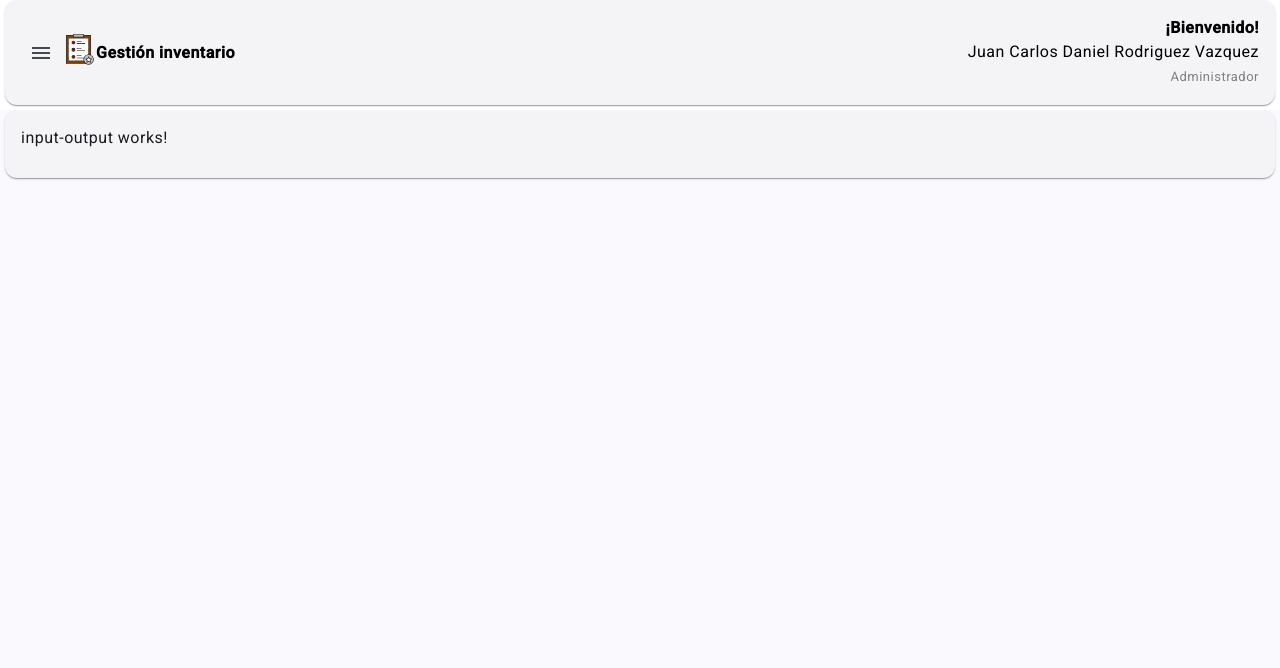
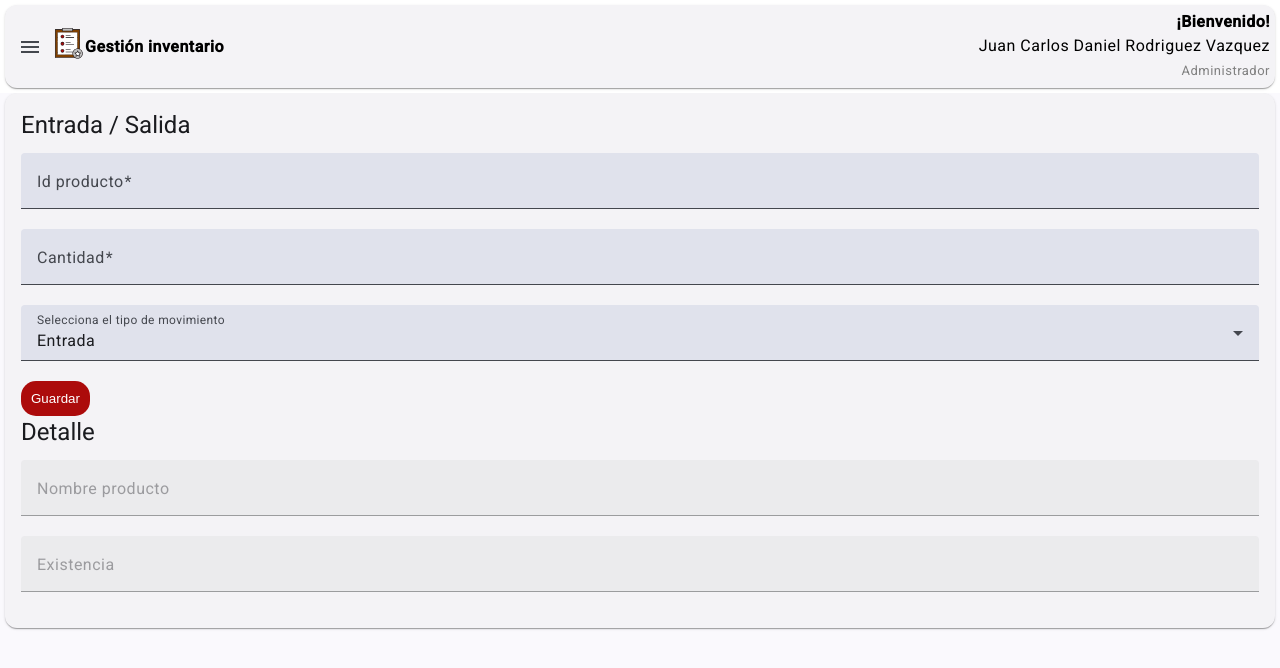
Before and after one commit to Danielbulevare/inventary-frontend, an Angular app: page /inventory-management/input-output in a window 1280 px wide. Shown: the top 668 px of the page. Built offline with nearby package versions, Linux system fonts and the light colour scheme.

Commit message:
Se implementó el diseño de la pantalla Input-output

```diff
--- a/src/app/Shared/components/header/header.component.css
+++ b/src/app/Shared/components/header/header.component.css
@@ -1,4 +1,4 @@
-section, article, div, h5, h6{
+section, article, div, strong, span{
   margin: 0;
   padding: 0;
   box-sizing: border-box;
@@ -27,3 +27,11 @@ span{
   font-size: small;
   color: gray;
 }
+
+.margin{
+  margin: 5px;
+}
+
+.padding{
+  padding: 5px;
+}
--- a/src/app/Shared/components/header/header.component.html
+++ b/src/app/Shared/components/header/header.component.html
@@ -1,5 +1,4 @@
-<mat-card appearance="raised">
-  <mat-card-content>
+<mat-card appearance="raised" class="margin padding">
     <section class="align-to-ends">
       <section class="logo">
         <article>
@@ -28,5 +27,4 @@
         <div><span>Administrador</span></div>
       </section>
     </section>
-  </mat-card-content>
 </mat-card>
--- /dev/null
+++ b/src/app/inventoryManagement/components/detail-form/detail-form.component.html
@@ -0,0 +1,18 @@
+<form [formGroup]="form">
+  <!--Entrada nombre producto-->
+  <mat-form-field class="wide-container">
+    <mat-label>Nombre producto</mat-label>
+    <input matInput type="text" formControlName="nameProduct" placeholder="Ej. Caja 1" />
+  </mat-form-field>
+
+  <!--Entrada cantidad-->
+  <mat-form-field class="wide-container">
+    <mat-label>Existencia</mat-label>
+    <input
+      matInput
+      type="text"
+      formControlName="existence"
+      placeholder="Ej. 1000"
+    />
+  </mat-form-field>
+</form>
--- /dev/null
+++ b/src/app/inventoryManagement/components/detail-form/detail-form.component.ts
@@ -0,0 +1,34 @@
+import { Component } from '@angular/core';
+import { MatInputModule } from '@angular/material/input';
+import {
+  FormControl,
+  FormGroup,
+  FormsModule,
+  ReactiveFormsModule,
+} from '@angular/forms';
+import { MatFormFieldModule } from '@angular/material/form-field';
+
+@Component({
+  selector: 'app-detail-form',
+  standalone: true,
+  imports: [
+    MatInputModule,
+    FormsModule,
+    ReactiveFormsModule,
+    MatFormFieldModule,
+  ],
+  templateUrl: './detail-form.component.html',
+  styleUrl: './detail-form.component.css',
+})
+export class DetailFormComponent {
+  form = new FormGroup({
+    nameProduct: new FormControl(''),
+    existence: new FormControl(''),
+  });
+
+  constructor() {
+    // Desactiva el control
+    this.form.get('nameProduct')?.disable();
+    this.form.get('existence')?.disable();
+  }
+}
--- /dev/null
+++ b/src/app/inventoryManagement/components/form-input-output/form-input-output.component.html
@@ -0,0 +1,60 @@
+<form>
+  <!--Entrada Id producto-->
+  <mat-form-field class="wide-container">
+    <mat-label>Id producto</mat-label>
+    <input matInput type="text" [formControl]="idProduct" placeholder="Ej. 1" />
+    @if (idProduct.value) {
+    <button
+      type="button"
+      matSuffix
+      mat-icon-button
+      aria-label="Clear"
+      (click)="idProduct.setValue('')"
+    >
+      <mat-icon>close</mat-icon>
+    </button>
+    } @if (idProduct.hasError('required')) {
+    <mat-error>El número de Id es <strong>requerido</strong></mat-error>
+    } @if(idProduct.hasError('pattern')){
+    <mat-error
+      >Solo se deben introducir <strong>números enteros</strong></mat-error
+    >}
+  </mat-form-field>
+
+  <!--Entrada cantidad-->
+  <mat-form-field class="wide-container">
+    <mat-label>Cantidad</mat-label>
+    <input
+      matInput
+      type="text"
+      [formControl]="quantity"
+      placeholder="Ej. 1000"
+    />
+    @if (quantity.value) {
+    <button
+      type="button"
+      matSuffix
+      mat-icon-button
+      aria-label="Clear"
+      (click)="quantity.setValue('')"
+    >
+      <mat-icon>close</mat-icon>
+    </button>
+    } @if (quantity.hasError('required')) {
+    <mat-error>La cantidad es <strong>requerida</strong></mat-error>
+    } @if(quantity.hasError('pattern')){
+    <mat-error
+      >Solo se deben introducir <strong>números enteros</strong></mat-error
+    >}
+  </mat-form-field>
+
+  <!--Entrada movimiento-->
+  <mat-form-field class="wide-container">
+    <mat-label>Selecciona el tipo de movimiento</mat-label>
+    <mat-select [formControl]="move">
+      <mat-option value="1">Entrada</mat-option>
+      <mat-option value="2">Salida</mat-option>
+    </mat-select>
+  </mat-form-field>
+  <button type="button" class="btn">Guardar</button>
+</form>
--- /dev/null
+++ b/src/app/inventoryManagement/components/form-input-output/form-input-output.component.ts
@@ -0,0 +1,39 @@
+import { Component } from '@angular/core';
+import { MatInputModule } from '@angular/material/input';
+import { MatIconModule } from '@angular/material/icon';
+import { MatButtonModule } from '@angular/material/button';
+import { MatFormFieldModule } from '@angular/material/form-field';
+import {
+  FormControl,
+  FormsModule,
+  ReactiveFormsModule,
+  Validators,
+} from '@angular/forms';
+import { MatSelectModule } from '@angular/material/select';
+
+@Component({
+  selector: 'app-form-input-output',
+  standalone: true,
+  imports: [
+    MatInputModule,
+    MatIconModule,
+    MatButtonModule,
+    MatFormFieldModule,
+    FormsModule,
+    ReactiveFormsModule,
+    MatSelectModule,
+  ],
+  templateUrl: './form-input-output.component.html',
+  styleUrl: './form-input-output.component.css',
+})
+export class FormInputOutputComponent {
+  idProduct = new FormControl('', [
+    Validators.required,
+    Validators.pattern('^[0-9]*$'),
+  ]);
+  quantity = new FormControl('', [
+    Validators.required,
+    Validators.pattern('^[0-9]*$'),
+  ]);
+  move = new FormControl('1');
+}
--- a/src/app/inventoryManagement/pages/input-output/input-output.component.html
+++ b/src/app/inventoryManagement/pages/input-output/input-output.component.html
@@ -1 +1,4 @@
-<p>input-output works!</p>
+<h6>Entrada / Salida</h6>
+<app-form-input-output/>
+<h6>Detalle</h6>
+<app-detail-form/>
--- a/src/app/inventoryManagement/pages/products/components/form/form.component.css
+++ b/src/app/inventoryManagement/pages/products/components/form/form.component.css
@@ -1,7 +1,3 @@
-.wide-container {
-  width: 100%;
-}
-
 .status-color{
   color: green;
 }
--- a/src/styles.css
+++ b/src/styles.css
@@ -17,6 +17,10 @@ body { margin: 0; font-family: Roboto, "Helvetica Neue", sans-serif; }
   width: 100%;
 }
 
+.wide-container {
+  width: 100%;
+}
+
 mat-card {
   margin-bottom: 5px;
   margin-left: 5px;
```
Also changed, not shown: src/app/inventoryManagement/pages/input-output/input-output.component.ts (+5 -5 lines), src/app/inventoryManagement/components/detail-form/detail-form.component.css (added), src/app/inventoryManagement/components/form-input-output/form-input-output.component.css (added), 2 other files (tests, documents, lock files or other folders).
